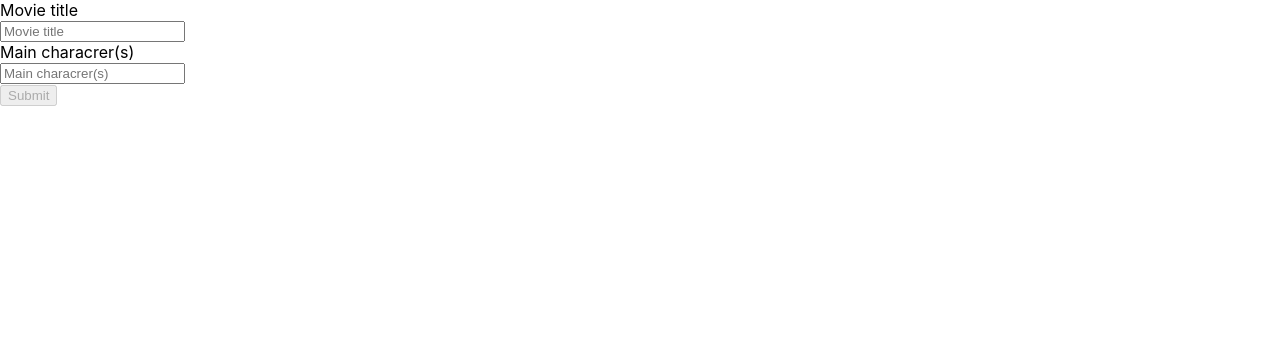
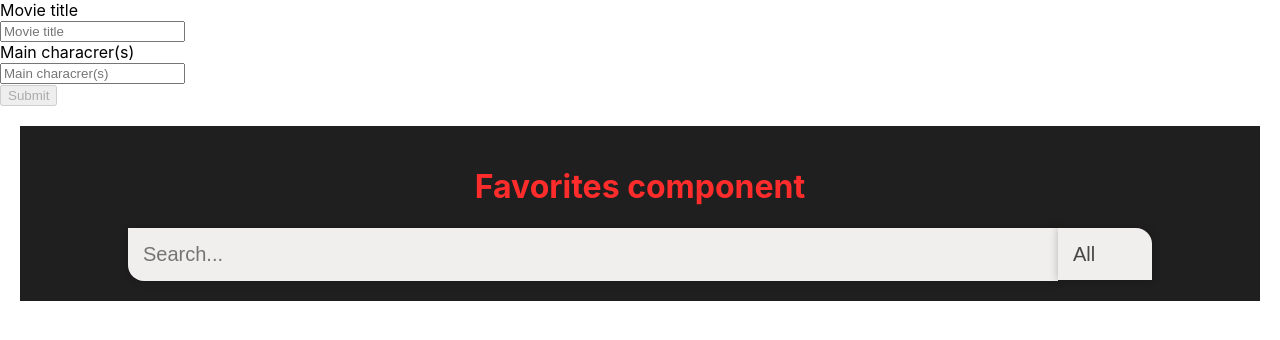
Before and after one commit to RobinMagnevik/I-Love-Movies, a React (Create React App) app: page / in a window 1280 px wide. Shown: the top 340 px of the page. Built offline with nearby package versions, Linux system fonts and the light colour scheme.

Commit message:
Fixat lite css och sånt

```diff
--- a/src/App.js
+++ b/src/App.js
@@ -1,13 +1,15 @@
-import React from 'react';
-import './App.css';
-import MoviesForm from './components/MoviesForm';
+import React from "react";
+import "./App.css";
+import MoviesForm from "./components/MoviesForm";
+import Favorites from "./components/Favorites";
 
 function App() {
-  return (
-    <div className="App">
-	  <MoviesForm />
-    </div>
-  );
+	return (
+		<div className="App">
+			<MoviesForm />
+			<Favorites />
+		</div>
+	);
 }
 
 export default App;
--- /dev/null
+++ b/src/components/Favorites.jsx
@@ -0,0 +1,89 @@
+import React, { useState } from "react";
+import "./favorites.css";
+
+const FilterMovies = () => {
+	const [search, setSearch] = useState("");
+	const [value, setValue] = useState("");
+	const movieArray = [
+		{
+			title: "Kill Bill",
+			director: "Quentin Tarantino",
+		},
+		{
+			title: "Spiderman",
+			director: "Don't know",
+		},
+		{
+			title: "Coming to America",
+			director: "Don't know",
+		},
+	];
+
+	const seriesArray = [
+		{
+			title: "Game of Thrones",
+			director: "Don't know",
+		},
+		{
+			title: "Breaking Bad",
+			director: "Don't know",
+		},
+		{
+			title: "Chernobyl",
+			director: "Don't know",
+		},
+	];
+	const movieList = movieArray.map((movie) => {
+		if (search.length !== 0) {
+			if (
+				movie.title.toLowerCase().match(search.toLowerCase()) ||
+				movie.director.toLowerCase().match(search.toLowerCase())
+			) {
+				return (
+					<div key={movie.title}>
+						<p>Title: {movie.title} </p>
+						<p>Director: {movie.director} </p>
+					</div>
+				);
+			} else {
+				return null;
+			}
+		}
+		return (
+			<div key={movie.title}>
+				<p>Title: {movie.title} </p>
+				<p>Director: {movie.director} </p>
+			</div>
+		);
+	});
+
+	function test() {
+		return <p>Detta är dina filmer</p>;
+	}
+	console.log("värdet av value", value);
+
+	return (
+		<div className="wrapper">
+			<h1>Favorites component</h1>
+			<input
+				className="input-field"
+				type="text"
+				placeholder="Search..."
+				value={search}
+				onChange={(e) => setSearch(e.target.value)}
+			/>
+			<select
+				className="select-styling"
+				name="select"
+				id="select"
+				onChange={(e) => setValue(e.target.value)}
+			>
+				<option value="all">All</option>
+				<option value="movies">Movies</option>
+				<option value="series">Series</option>
+			</select>
+			<br />
+		</div>
+	);
+};
+export default FilterMovies;
--- /dev/null
+++ b/src/components/favorites.css
@@ -0,0 +1,48 @@
+.wrapper {
+	color: rgb(255, 44, 44);
+	text-align: center;
+	background-color: rgb(31, 31, 31);
+	margin: 20px;
+	padding: 20px;
+	margin-top: 20px;
+}
+.input-field {
+	display: inline-block;
+	width: 75%;
+	padding: 15px;
+	color: #464646;
+	font-size: 20px;
+	appearance: none;
+	border: none;
+	outline: none;
+	background: none;
+	box-shadow: 0px 0px 8px rgba(0, 0, 0, 0.25);
+	background-color: rgb(241, 238, 238);
+	border-radius: 0px 0px 0px 16px;
+	transition: 0.4s;
+}
+.input-field:hover {
+	background-color: rgb(241, 238, 238);
+	/* background-color: rgba(255, 255, 255, 0.63); */
+	box-shadow: 3px 3px 3px rgba(71, 71, 70, 0.616);
+}
+.select-styling {
+	display: inline-block;
+	/* width: 24%; */
+	padding: 15px;
+	color: #464646;
+	font-size: 20px;
+	appearance: none;
+	border: none;
+	outline: none;
+	background: none;
+	box-shadow: 0px 0px 8px rgba(0, 0, 0, 0.25);
+	background-color: rgb(241, 238, 238);
+	border-radius: 0px 16px 0px 0px;
+	transition: 0.4s;
+}
+.movie-style {
+	display: flex;
+	margin: 15px;
+	padding: 15px;
+}
```
